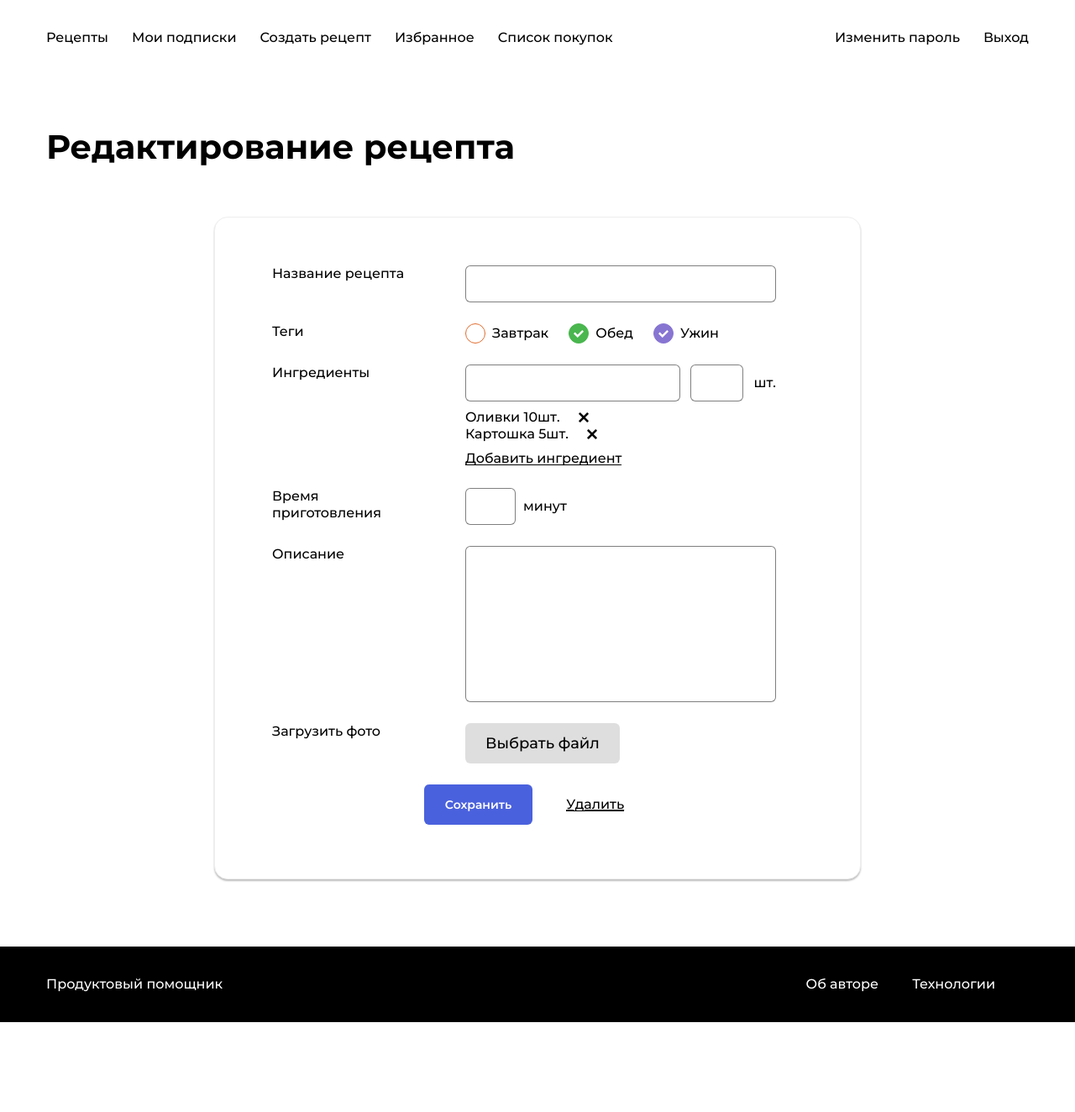
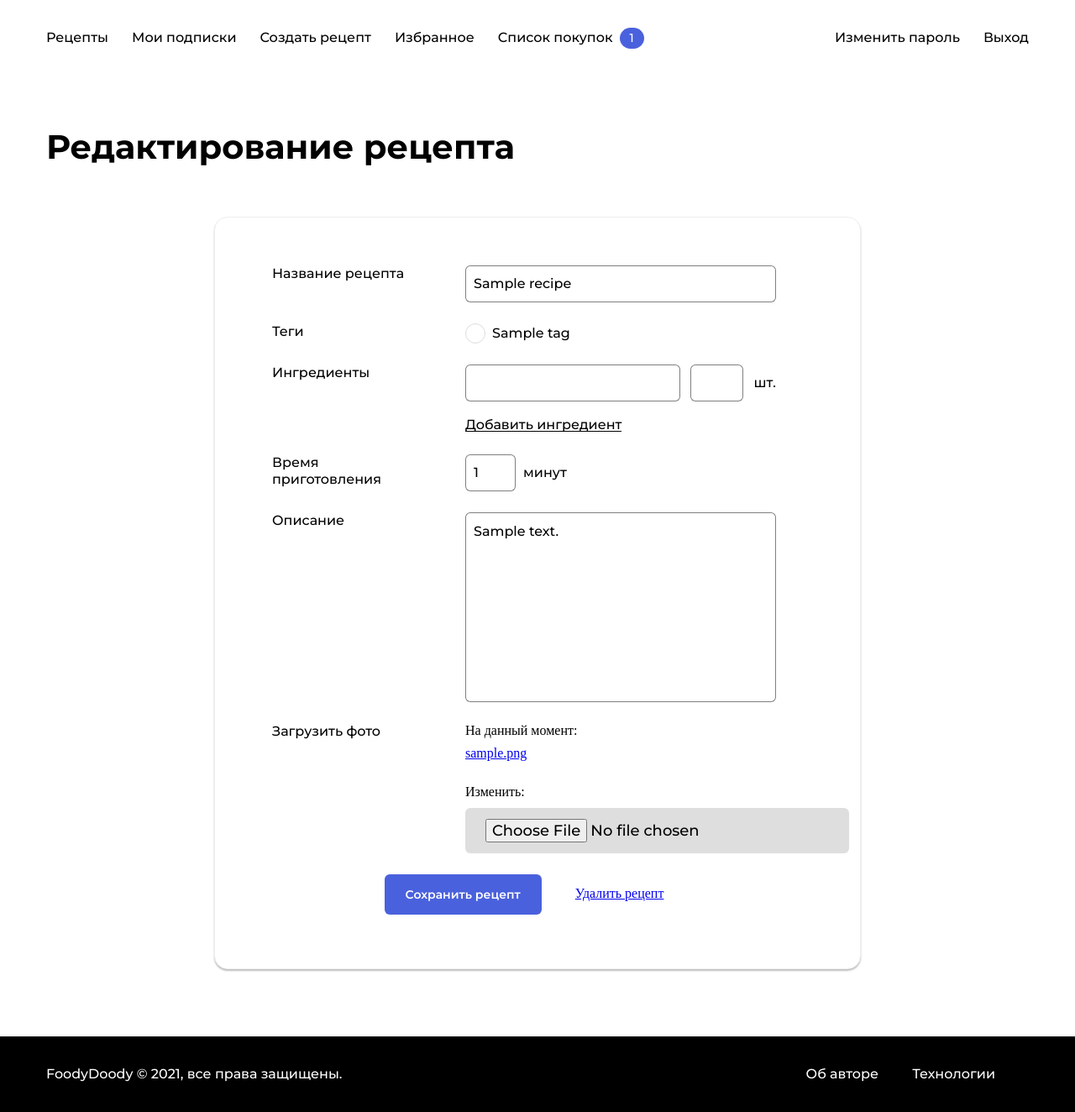
Before and after one commit to qaser/foodgram-project, a Django app: page /recipes/1/edit/ in a window 1280 px wide. Shown: the whole page at 84% size. Before the commit the page ends 1217 px from the top, so only its background shows below. Run offline with Django 3.2, Linux system fonts and the light colour scheme; a user stored in the database is signed in; tables that the repository leaves empty hold one stand-in row (values such as "Sample post"); some libraries are stand-ins or nearby versions.

Commit message:
add change recipe functional

```diff
--- a/assets/js/api/Api.js
+++ b/assets/js/api/Api.js
@@ -1,4 +1,3 @@
-
 class Api {
   constructor(apiUrl) {
       this.apiUrl =  apiUrl;
@@ -119,8 +118,7 @@ class Api {
   getIngredients  (text)  {
       return fetch(`/api/ingredients?query=${text}`, {
           headers: {
-                'Content-Type': 'application/json',
-                'X-CSRFToken': document.getElementsByName('csrfmiddlewaretoken')[0].value
+              'Content-Type': 'application/json'
           }
       })
           .then( e => {
--- a/recipes/templates/recipes/extend/favor_button.html
+++ b/recipes/templates/recipes/extend/favor_button.html
@@ -4,6 +4,6 @@
     {% if recipe|is_favorite:user %}
         <button class="button button_style_none" name="favorites"><span class="icon-favorite icon-favorite_active"></span></button>
     {% else %}
-        <button class="button button_style_none" name="favorites" data-out><span class="icon-favorite"></span></button>
+        <button class="button button_style_none" href="{% url 'favor_add' %}" name="favorites" data-out><span class="icon-favorite"></span></button>
     {% endif %}
 {% endif %}
--- a/recipes/templates/recipes/formChangeRecipe.html
+++ b/recipes/templates/recipes/formChangeRecipe.html
@@ -1,66 +1,56 @@
-<!doctype html>
-<html lang="en">
-<head>
-    <meta charset="UTF-8">
-    <meta name="viewport"
-          content="width=device-width, user-scalable=no, initial-scale=1.0, maximum-scale=1.0, minimum-scale=1.0">
-    <meta http-equiv="X-UA-Compatible" content="ie=edge">
-    <title>Редактирование рецепта</title>
-    <link rel="stylesheet" href="./pages/form.css">
-</head>
-<body class="body">
-<header class="header">
-    <nav class="nav">
-        <div class="nav__container container">
-            <ul class="nav__items list">
-                <li class="nav__item"><a href="#" class="nav__link link">Рецепты</a></li>
-                <li class="nav__item"><a href="#" class="nav__link link">Мои подписки</a></li>
-                <li class="nav__item"><a href="#" class="nav__link link">Создать рецепт</a></li>
-                <li class="nav__item"><a href="#" class="nav__link link">Избранное</a></li>
-                <li class="nav__item"><a href="#" class="nav__link link">Список покупок</a> <span class="badge badge_style_blue nav__badge" id="counter"></span></li>
+{% extends "foodgram/base.html" %}
+{% load static %}
+{% load user_filters %}
 
-            </ul>
-            <ul class="nav__items list">
-                <li class="nav__item"><a href="#" class="nav__link link">Изменить пароль</a></li>
-                <li class="nav__item"><a href="#" class="nav__link link">Выход</a></li>
-            </ul>
-        </div>
-    </nav>
-</header>
+{% block title %}Редактирование рецепта{% endblock %}
+
+{% block style %}
+    <link rel="stylesheet" href="{% static 'css/pages/form.css'%}">
+{% endblock %}
+
+
+{% block content %}
     <main class="main container">
         <div class="main__header">
             <h1 class="main__title">Редактирование рецепта</h1>
         </div>
+        {{ form.errors }}
         <div class="form-container">
-        <form class="form">
+            <form class="form" method="post" enctype="multipart/form-data">
+                {% csrf_token %}
                 <div class="form__group">
-                <label for="id_name" class="form__label">Название рецепта</label>
+                    <label for="{{ form.name.id_for_label }}" class="form__label">Название рецепта</label>
                     <div class="form__field-group">
-                    <input type="text" id="id_name" name="name" class="form__input">
-                    <span class="form__error"></span>
+                        {{ form.title|addclass:"form__input" }}
+                        {% if form.errors %}
+                            {% for error in field.errors %}
+                                <span class="form__error">{{ error|escape }}</span>
+                            {% endfor %}
+                        {% endif %}
                     </div>
                 </div>
                 <div class="form__group">
+                    {% csrf_token %}
                     <p class="form__label">Теги</p>
                     <div class="form__field-group">
                         <div class="tags">
+                            {% for tag_choice, tag_value in form.tag.field.choices %}
                             <div class="tags__item">
-                            <input type="checkbox" name="breakfast" id="id_breakfast" class="tags__checkbox tags__checkbox_style_orange">
-                            <label for="id_breakfast" class="tags__label">Завтрак</label>
+                                <input
+                                    type="checkbox"
+                                    name="tag"
+                                    value = "{{ tag_choice.instance.pk }}"
+                                    id="id_{{ tag_choice.instance.value }}"
+                                    class="tags__checkbox tags__checkbox_style_{{ tag_choice.instance.color }}">
+                                <label for="id_{{ tag_choice.instance.value }}" class="tags__label">{{ tag_choice.instance.name }}</label>
                             </div>
-                        <div class="tags__item">
-                            <input type="checkbox" name="lunch" id="id_lunch" class="tags__checkbox tags__checkbox_style_green" checked>
-                            <label for="id_lunch" class="tags__label">Обед</label>
-                        </div>
-                        <div class="tags__item">
-                            <input type="checkbox" name="dinner" id="id_dinner" class="tags__checkbox tags__checkbox_style_purple" checked>
-                            <label for="id_dinner" class="tags__label">Ужин</label>
-                        </div>
+                        {% endfor %}
                         </div>
                         <span class="form__error"></span>
                     </div>
                 </div>
                 <div class="form__group">
+                    {% csrf_token %}
                     <label for="nameIngredient" class="form__label">Ингредиенты</label>
                     <div class="form__field-group">
                         <div class="form__field-group-ingredientes">
@@ -71,71 +61,59 @@
                             <input type="number" id="cantidad" class="form__input" min="0">
                             <label for="cantidad" class="form__label" id="cantidadVal">шт.</label>
                         </div>
+                        <div class="form__field-group-ingredientes-container"></div>
 
-                    <div class="form__field-group-ingredientes-container">
-                        <div class="form__field-item-ingredient" id="ing_3">
-                            <span> Оливки 10шт.</span>
-                            <span class="form__field-item-delete"></span>
-                            <input id="nameIngredient_3" name="nameIngredient_3" type="hidden" value="Оливки">
-                            <input id="valueIngredient_3" name="valueIngredient_3" type="hidden" value="10">
-                            <input id="unitsIngredient_3" name="unitsIngredient_3" type="hidden" value="шт.">
-                        </div>
-                        <div class="form__field-item-ingredient" id="ing_2">
-                            <span> Картошка 5шт.</span>
-                            <span class="form__field-item-delete"></span>
-                            <input id="nameIngredient_2" name="nameIngredient_2" type="hidden" value="Картошка">
-                            <input id="valueIngredient_2" name="valueIngredient_2" type="hidden" value="5">
-                            <input id="unitsIngredient_2" name="unitsIngredient_2" type="hidden" value="шт.">
-                        </div>
-                    </div>
                         <span class="form__ingredient-link" id="addIng">Добавить ингредиент</span>
                         <span class="form__error"></span>
                     </div>
                 </div>
                 <div class="form__group">
-                <label for="id_time" class="form__label">Время приготовления</label>
+                    <label for="{{ form.cooking_time.id_for_label }}" class="form__label">Время приготовления</label>
                     <div class="form__field-group form__field-group_time">
-                    <input type="text" id="id_time" name="name" class="form__input">
+                        {{ form.time|addclass:"form__input" }}
                         <label for="id_time" class="form__label">минут</label>
-                    <span class="form__error"></span>
+                        {% if form.errors %}
+                            {% for error in field.errors %}
+                                <span class="form__error">{{ error|escape }}</span>
+                            {% endfor %}
+                        {% endif %}
                     </div>
                 </div>
                 <div class="form__group">
-                <label for="id_description" class="form__label">Описание</label>
+                    <label for="{{ form.text.id_for_label }}" class="form__label">Описание</label>
                     <div class="form__field-group">
-                    <textarea name="description" id="id_description" rows="8" class="form__textarea"></textarea>
-                    <span class="form__error"></span>
+                        {{ form.description|addclass:"form__textarea" }}
+                        {% if form.errors %}
+                            {% for error in field.errors %}
+                                <span class="form__error">{{ error|escape }}</span>
+                            {% endfor %}
+                        {% endif %}
                     </div>
                 </div>
                 <div class="form__group">
                     <span class="form__label">Загрузить фото</span>
                     <div class="form__field-group">
-                    <label for="id_file" class="form__file-button">Выбрать файл</label>
-                    <input type="file" class="form__file" name="file" id="id_file">
-                    <span class="form__error"></span>
+                        {{ form.image|addclass:"form__file-button" }}
+                        {% if form.errors %}
+                            {% for error in field.errors %}
+                                <span class="form__error">{{ error|escape }}</span>
+                            {% endfor %}
+                        {% endif %}
                     </div>
                 </div>
                 <div class="form__footer">
-                <button class="button button_style_blue">Сохранить</button> <a style="margin-left: 2.5em" href="#" class="form__ingredient-link">Удалить</a>
+                    <button class="button button_style_blue">Сохранить рецепт</button>
+                    <a style="margin-left: 2.5em" href="{% url 'recipe_delete' recipe.id %}" class="single-card__text">Удалить рецепт</a></li>
                 </div>
             </form>
         </div>
+    </main>
+{% endblock %}
 
-
-</main>
-<footer class="footer">
-    <div class="footer__container container">
-        <a href="#" class="footer__brand link">Продуктовый помощник</a>
-        <ul class="footer__items">
-            <li class="footer__item"><a href="#" class="footer__link link">Об авторе </a></li>
-            <li class="footer__item"><a href="#" class="footer__link link">Технологии</a></li>
-        </ul>
-    </div>
-</footer>
-<script src="./js/config/config.js"></script>
-<script src="./js/components/Header.js"></script>
-<script src="./js/utils/debouncing.js"></script>
-<script src="./js/api/Api.js"></script>
-<script src="formRecipe.js"></script>
-</body>
-</html>
+{% block script %}
+<script src="{% static 'js/config/config.js' %}"></script>
+<script src="{% static 'js/components/Header.js' %}"></script>
+<script src="{% static 'js/utils/debouncing.js' %}"></script>
+<script src="{% static 'js/api/Api.js' %}"></script>
+<script src="{% static 'js/misc/formRecipe.js' %}"></script>
+{% endblock %}
--- a/recipes/templates/recipes/formRecipe.html
+++ b/recipes/templates/recipes/formRecipe.html
@@ -62,7 +62,7 @@
                                 <div class="form__dropdown-items"></div>
                             </div>
                             <input type="number" id="cantidad" class="form__input" min="0">
-                            <label for="cantidad" class="form__label" id="cantidadVal">шт.</label>
+                            <label for="cantidad" class="form__label" id="cantidadVal"></label>
                         </div>
                         <div class="form__field-group-ingredientes-container"></div>
 
```
Also changed, not shown: recipes/views.py (+0 -19 lines). Lines whose indentation alone changed are shown as unchanged.
